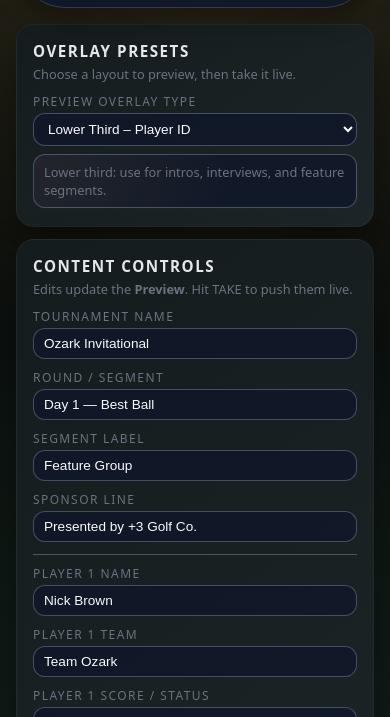
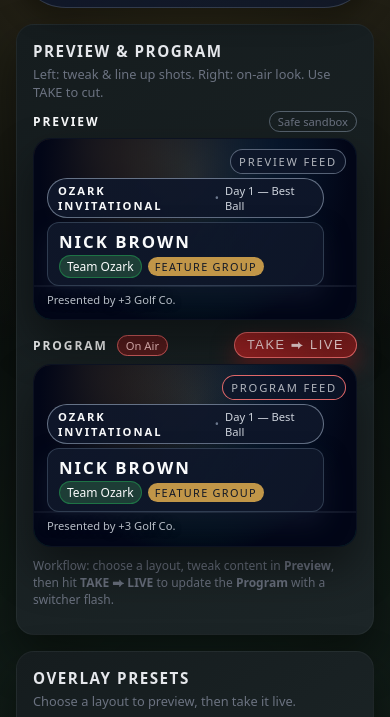
Before and after one commit to nicholasbrownworship/Broadcast-Lab, a plain HTML site: page index.html in a window 390 px wide. Shown: the part 108-825 px from the top of the page. Drawn offline with Linux system fonts and the light colour scheme.

Commit message:
Update styles.css

```diff
--- a/styles.css
+++ b/styles.css
@@ -147,10 +147,16 @@ body.theme-light .ghost-btn {
   transform: translateY(-1px);
 }
 
+/*
+   MAIN LAYOUT
+   - Now vertical: Preview/Program panel spans full width at the top.
+   - Control panels stack underneath.
+*/
+
 .lab-main {
   flex: 1;
-  display: grid;
-  grid-template-columns: minmax(0, 1.1fr) minmax(0, 1.4fr);
+  display: flex;
+  flex-direction: column;
   gap: 16px;
 }
 
@@ -158,6 +164,11 @@ body.theme-light .ghost-btn {
   display: flex;
   flex-direction: column;
   gap: 12px;
+}
+
+/* Put the preview/program column (right) ABOVE the controls (left) */
+.lab-column--right {
+  order: -1;
 }
 
 /* PANELS */
@@ -934,14 +945,6 @@ select:focus {
 /* RESPONSIVE */
 
 @media (max-width: 880px) {
-  .lab-main {
-    grid-template-columns: minmax(0, 1fr);
-  }
-
-  .panel--preview {
-    order: -1;
-  }
-
   .lab-topbar {
     flex-direction: column;
     align-items: flex-start;
```
